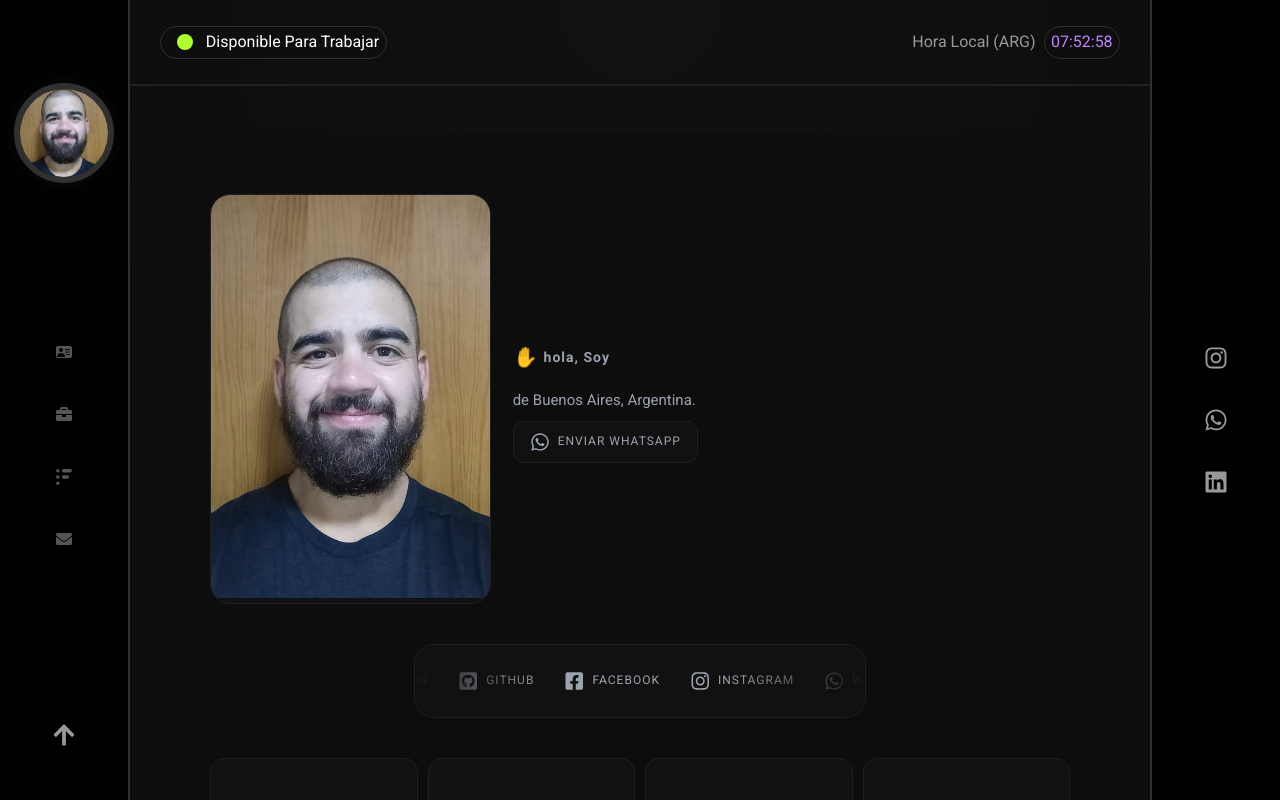
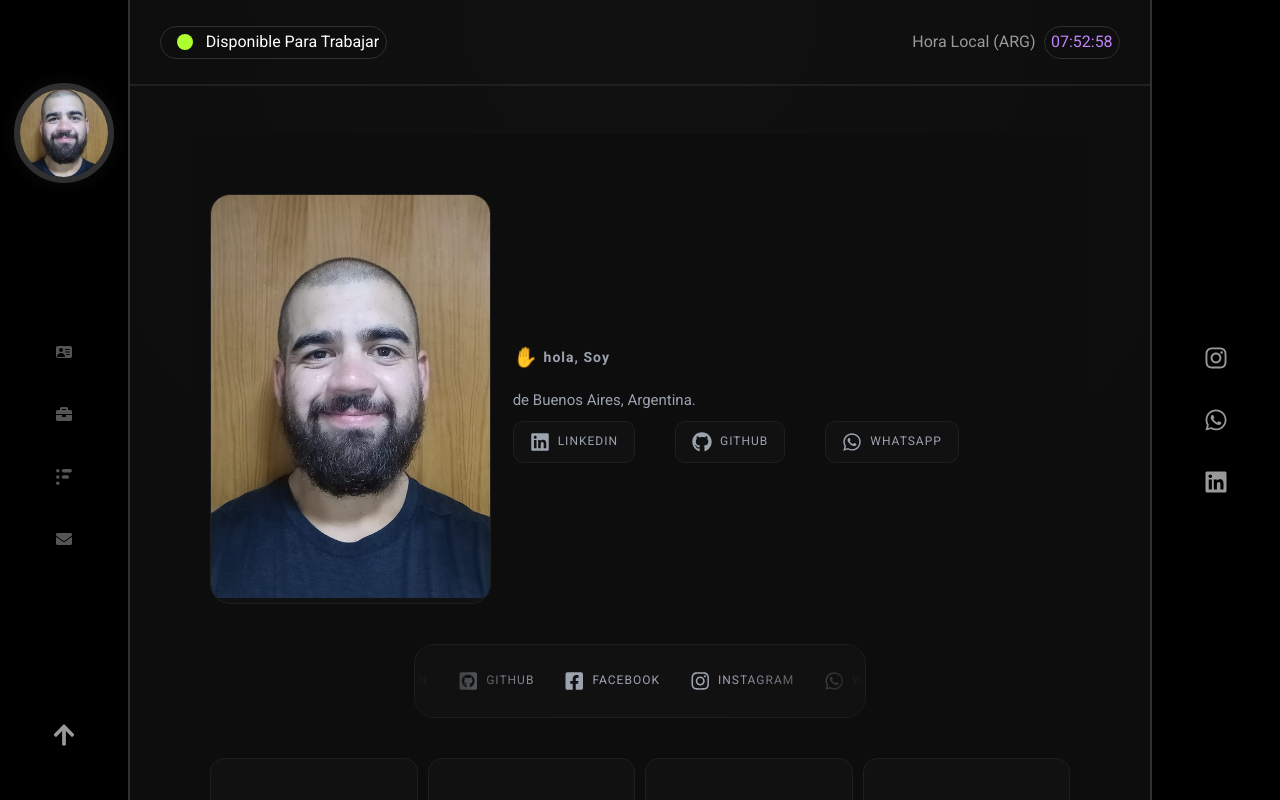
Before and after one commit to PabloDanielChavez/portafolio, a Next.js app in the folder portafolio-frontend/: page / in a window 1280 px wide. Built offline with nearby package versions, Linux system fonts and the light colour scheme; no server answers.

Commit message:
Se agregaron btn nuevos en la seccion bienvenida

```diff
--- a/portafolio-frontend/src/app/contacto/page.tsx
+++ b/portafolio-frontend/src/app/contacto/page.tsx
@@ -1,11 +1,12 @@
 export const dynamic = 'force-dynamic';
+
 import Habilidades from "@/components/Habilidades";
 import Servicios from "@/components/Servicios";
 import Clientes from "@/components/Clientes";
 import Footer from "@/components/Footer";
 import { getAllPortfolioData } from "@/services/fetchData";
 
-export default async function Perfil() {
+export default async function Contacto() {
   const data = await getAllPortfolioData();
   if (!data) return <div>Error al cargar</div>;
 
--- a/portafolio-frontend/src/app/experiencia/page.tsx
+++ b/portafolio-frontend/src/app/experiencia/page.tsx
@@ -6,7 +6,7 @@ import Clientes from "@/components/Clientes";
 import Footer from "@/components/Footer";
 import { getAllPortfolioData } from "@/services/fetchData";
 
-export default async function Perfil() {
+export default async function Exp() {
   const data = await getAllPortfolioData();
   if (!data) return <div>Error al cargar</div>;
 
--- a/portafolio-frontend/src/app/servicio/page.tsx
+++ b/portafolio-frontend/src/app/servicio/page.tsx
@@ -6,7 +6,7 @@ import Clientes from "@/components/Clientes";
 import Footer from "@/components/Footer";
 import { getAllPortfolioData } from "@/services/fetchData";
 
-export default async function Perfil() {
+export default async function Serv() {
   const data = await getAllPortfolioData();
   if (!data) return <div>Error al cargar</div>;
 
--- a/portafolio-frontend/src/components/Bienvenida.tsx
+++ b/portafolio-frontend/src/components/Bienvenida.tsx
@@ -3,7 +3,8 @@ import { PerfilType } from "@/types/perfil";
 import style_bienvenida from "@/styles/sections/bienvenida.module.scss";
 import {
     FaInstagram, FaWhatsapp, FaLinkedin,
-    FaGithubSquare, FaFacebookSquare
+    FaGithubSquare, FaFacebookSquare,
+    FaGithub
 } from "react-icons/fa";
 import { PiMicrosoftOutlookLogo } from "react-icons/pi";
 
@@ -47,9 +48,18 @@ export default function Bienvenida({ perfil }: Props) {
                             {user?.profesion} de Buenos Aires, Argentina.
                         </p>
                         <div className={style_bienvenida.bienvenida_header_btn_layout}>
+                            {/* Agregar links de enlaces */}
+                            <a href={``} className={style_bienvenida.bienvenida_header_btn}>
+                                <FaLinkedin size={20} />
+                                <span className={style_bienvenida.bienvenida_header_btn_span}>Linkedin</span>
+                            </a>
+                            <a href={``} className={style_bienvenida.bienvenida_header_btn}>
+                                <FaGithub size={20} />
+                                <span className={style_bienvenida.bienvenida_header_btn_span}>GitHub</span>
+                            </a>
                             <a href={`https://wa.me/${user?.numero_whatsapp}`} className={style_bienvenida.bienvenida_header_btn}>
                                 <FaWhatsapp size={20} />
-                                <span className={style_bienvenida.bienvenida_header_btn_span}>enviar whatsapp</span>
+                                <span className={style_bienvenida.bienvenida_header_btn_span}>Whatsapp</span>
                             </a>
                         </div>
                     </div>
```
